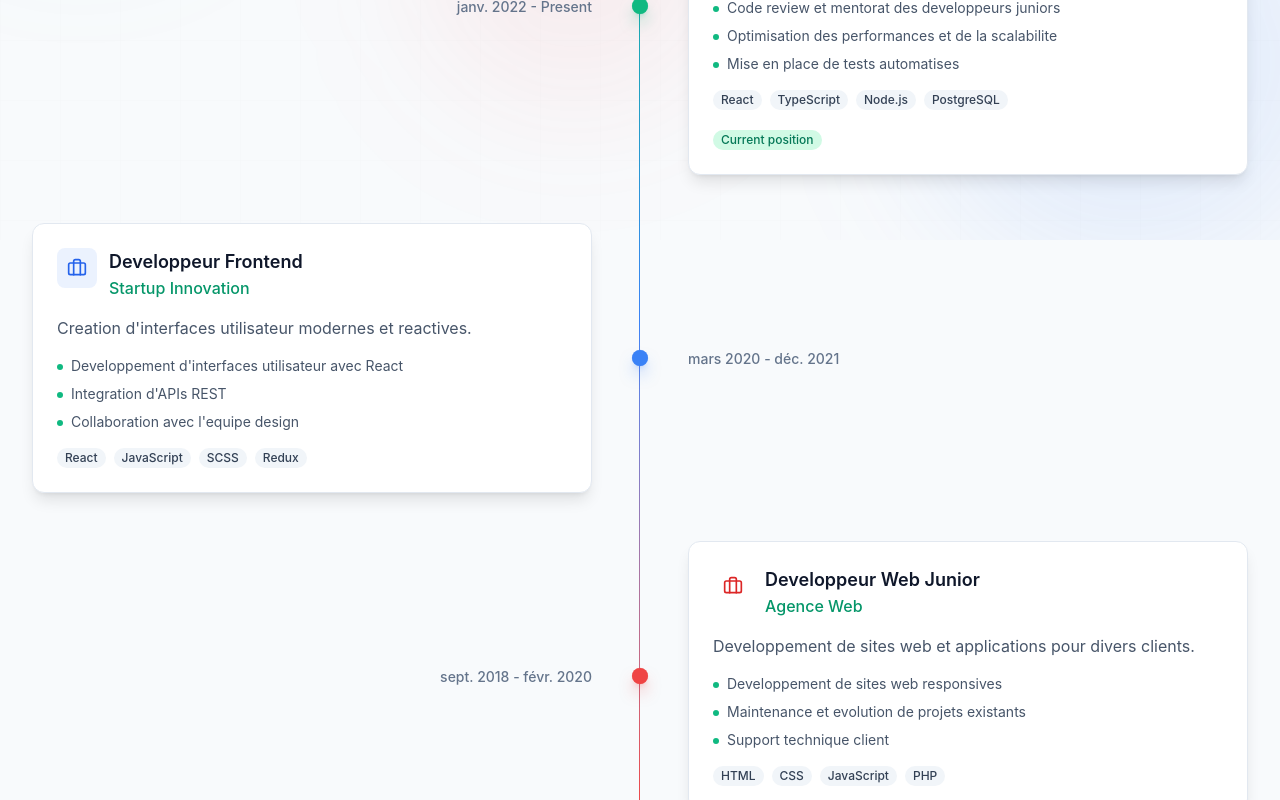
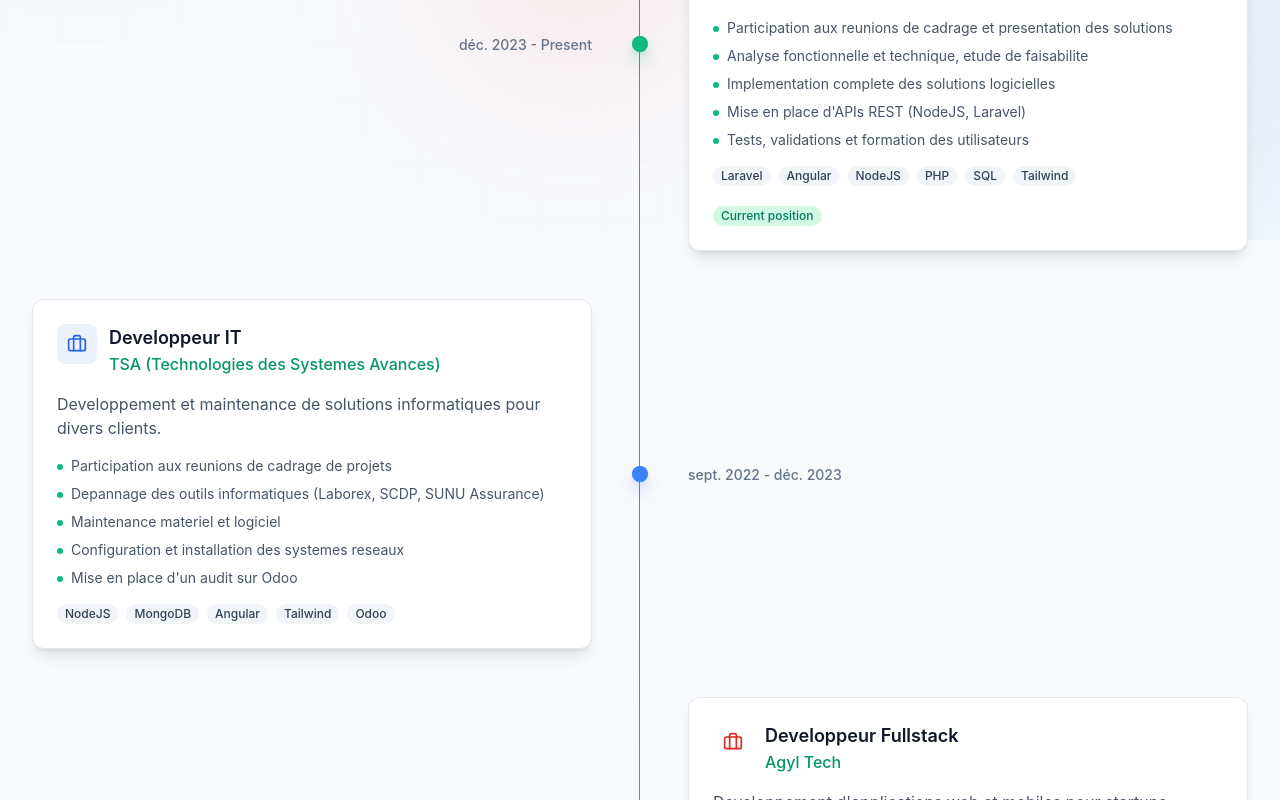
Before and after one commit to sikamloic/sikam-loic, a React (Vite) app: page /experience in a window 1280 px wide. Shown: the part 560-1360 px from the top of the page. Built offline with nearby package versions, Linux system fonts and the light colour scheme.

Commit message:
feat: update portfolio with real data (Loic Sikam) + add i18n support (FR/EN)

```diff
--- a/src/constants/personal.ts
+++ b/src/constants/personal.ts
@@ -1,23 +1,22 @@
 import type { PersonalInfo } from '../types';
 
 export const PERSONAL_INFO: PersonalInfo = {
-  firstName: 'Prenom',
-  lastName: 'Nom',
+  firstName: 'Loic',
+  lastName: 'Sikam',
   title: 'Developpeur Full Stack',
-  tagline: 'Je cree des applications web modernes et performantes',
-  bio: `Developpeur passionne avec plusieurs annees d'experience dans la creation
-d'applications web. Specialise dans les technologies modernes comme React,
-TypeScript et Node.js. Toujours a la recherche de nouveaux defis et
-d'opportunites d'apprentissage.`,
-  email: 'contact@example.com',
-  phone: '+33 6 00 00 00 00',
-  location: 'Paris, France',
+  tagline: 'Je cree des applications web et mobiles modernes et performantes',
+  bio: `Plus de 3 annees d'experience dans le developpement de solutions logicielles
+(applications web, mobiles et APIs REST). Creatif, organise et autonome, je maitrise
+les concepts orientes objet et l'architecture MVC. Passionne par les nouvelles
+technologies et l'IA, je m'adapte rapidement et travaille efficacement en equipe.`,
+  email: 'loicsikam272@gmail.com',
+  phone: '+237 683 264 491',
+  location: 'Cameroun',
   avatarUrl: '/avatar.jpg',
   resumeUrl: '/cv.pdf',
   availability: true,
   socialLinks: [
-    { platform: 'GitHub', url: 'https://github.com/', icon: 'github' },
-    { platform: 'LinkedIn', url: 'https://linkedin.com/in/', icon: 'linkedin' },
-    { platform: 'Twitter', url: 'https://twitter.com/', icon: 'twitter' },
+    { platform: 'GitHub', url: 'https://github.com/loicsikam', icon: 'github' },
+    { platform: 'LinkedIn', url: 'https://linkedin.com/in/loicsikam', icon: 'linkedin' },
   ],
 };
--- a/src/pages/Education.tsx
+++ b/src/pages/Education.tsx
@@ -5,52 +5,39 @@ import type { Education, Certification } from '../types';
 const EDUCATION_DATA: Education[] = [
   {
     id: '1',
-    institution: 'Universite de Paris',
-    degree: 'Master',
-    field: 'Informatique - Specialite Genie Logiciel',
-    description: 'Formation approfondie en conception et developpement de logiciels.',
-    location: 'Paris, France',
-    startDate: '2016-09',
-    endDate: '2018-06',
+    institution: 'Institut Universitaire de la Cote',
+    degree: 'Licence (en cours)',
+    field: 'Systeme d\'Information - Option Genie Logiciel',
+    description: 'Formation en conception et developpement de solutions logicielles.',
+    location: 'Cameroun',
+    startDate: '2021-09',
+    current: true,
+  },
+  {
+    id: '2',
+    institution: 'Institut Universitaire de la Cote',
+    degree: 'Brevet de Technicien Superieur (BTS)',
+    field: 'Informatique de Gestion',
+    description: 'Formation technique en informatique et gestion de projets.',
+    location: 'Cameroun',
+    startDate: '2019-09',
+    endDate: '2021-06',
     current: false,
   },
   {
-    id: '2',
-    institution: 'Universite de Lyon',
-    degree: 'Licence',
-    field: 'Informatique',
-    description: 'Fondamentaux de l\'informatique et de la programmation.',
-    location: 'Lyon, France',
-    startDate: '2013-09',
-    endDate: '2016-06',
+    id: '3',
+    institution: 'Lycee',
+    degree: 'Baccalaureat Serie C',
+    field: 'Sciences',
+    description: 'Baccalaureat scientifique.',
+    location: 'Cameroun',
+    startDate: '2018-09',
+    endDate: '2019-06',
     current: false,
   },
 ];
 
-const CERTIFICATIONS_DATA: Certification[] = [
-  {
-    id: '1',
-    name: 'AWS Certified Developer - Associate',
-    issuer: 'Amazon Web Services',
-    issueDate: '2023-06',
-    expiryDate: '2026-06',
-    credentialUrl: 'https://aws.amazon.com/certification/',
-  },
-  {
-    id: '2',
-    name: 'Professional Scrum Master I',
-    issuer: 'Scrum.org',
-    issueDate: '2022-03',
-    credentialUrl: 'https://scrum.org/',
-  },
-  {
-    id: '3',
-    name: 'Meta Front-End Developer',
-    issuer: 'Meta (Coursera)',
-    issueDate: '2021-11',
-    credentialUrl: 'https://coursera.org/',
-  },
-];
+const CERTIFICATIONS_DATA: Certification[] = [];
 
 function formatDate(dateString: string): string {
   const date = new Date(dateString);
@@ -82,7 +69,7 @@ function EducationCard({ education }: { education: Education }) {
               </span>
               <span className="flex items-center gap-1">
                 <Calendar className="w-4 h-4" />
-                {formatDate(education.startDate)} - {formatDate(education.endDate!)}
+                {formatDate(education.startDate)} - {education.current ? 'Present' : formatDate(education.endDate!)}
               </span>
             </div>
 
--- a/src/pages/Experience.tsx
+++ b/src/pages/Experience.tsx
@@ -8,52 +8,75 @@ import type { Experience as ExperienceType } from '../types';
 const EXPERIENCES_DATA: ExperienceType[] = [
   {
     id: '1',
-    company: 'Entreprise Tech',
-    position: 'Developpeur Full Stack Senior',
-    description: 'Developpement et maintenance d\'applications web complexes.',
+    company: 'ZEN-AFRICA',
+    position: 'Developpeur IT',
+    description: 'Developpement de solutions logicielles pour des clients majeurs (SABC, ENEO, MTN Cameroun, BVMAC, Port Autonome de Douala).',
     responsibilities: [
-      'Conception et developpement de nouvelles fonctionnalites',
-      'Code review et mentorat des developpeurs juniors',
-      'Optimisation des performances et de la scalabilite',
-      'Mise en place de tests automatises',
+      'Participation aux reunions de cadrage et presentation des solutions',
+      'Analyse fonctionnelle et technique, etude de faisabilite',
+      'Implementation complete des solutions logicielles',
+      'Mise en place d\'APIs REST (NodeJS, Laravel)',
+      'Tests, validations et formation des utilisateurs',
     ],
-    technologies: ['React', 'TypeScript', 'Node.js', 'PostgreSQL'],
-    location: 'Paris, France',
-    startDate: '2022-01',
+    technologies: ['Laravel', 'Angular', 'NodeJS', 'PHP', 'SQL', 'Tailwind'],
+    location: 'Cameroun',
+    startDate: '2023-12',
     current: true,
-    companyUrl: 'https://example.com',
   },
   {
     id: '2',
-    company: 'Startup Innovation',
-    position: 'Developpeur Frontend',
-    description: 'Creation d\'interfaces utilisateur modernes et reactives.',
+    company: 'TSA (Technologies des Systemes Avances)',
+    position: 'Developpeur IT',
+    description: 'Developpement et maintenance de solutions informatiques pour divers clients.',
     responsibilities: [
-      'Developpement d\'interfaces utilisateur avec React',
-      'Integration d\'APIs REST',
-      'Collaboration avec l\'equipe design',
+      'Participation aux reunions de cadrage de projets',
+      'Depannage des outils informatiques (Laborex, SCDP, SUNU Assurance)',
+      'Maintenance materiel et logiciel',
+      'Configuration et installation des systemes reseaux',
+      'Mise en place d\'un audit sur Odoo',
     ],
-    technologies: ['React', 'JavaScript', 'SCSS', 'Redux'],
-    location: 'Lyon, France',
-    startDate: '2020-03',
-    endDate: '2021-12',
+    technologies: ['NodeJS', 'MongoDB', 'Angular', 'Tailwind', 'Odoo'],
+    location: 'Cameroun',
+    startDate: '2022-09',
+    endDate: '2023-12',
     current: false,
   },
   {
     id: '3',
-    company: 'Agence Web',
-    position: 'Developpeur Web Junior',
-    description: 'Developpement de sites web et applications pour divers clients.',
+    company: 'Agyl Tech',
+    position: 'Developpeur Fullstack',
+    description: 'Developpement d\'applications web et mobiles pour startups.',
     responsibilities: [
-      'Developpement de sites web responsives',
-      'Maintenance et evolution de projets existants',
-      'Support technique client',
+      'Analyse fonctionnelle et technique',
+      'Implementation complete des solutions logicielles',
+      'Modelisation avec UML',
+      'Integration web et mobile (Angular, React Native)',
+      'Tests et validations',
     ],
-    technologies: ['HTML', 'CSS', 'JavaScript', 'PHP'],
-    location: 'Marseille, France',
-    startDate: '2018-09',
-    endDate: '2020-02',
+    technologies: ['Angular', 'React Native', 'NodeJS', 'MongoDB', 'Tailwind'],
+    location: 'Cameroun',
+    startDate: '2021-09',
+    endDate: '2022-01',
     current: false,
+  },
+  {
+    id: '4',
+    company: 'Freelance',
+    position: 'Developpeur Full Stack',
+    description: 'Developpement d\'une application de transport de colis (coliturage.com).',
+    responsibilities: [
+      'Analyse fonctionnelle et technique',
+      'Modelisation UML (cas d\'utilisation, sequences, classes)',
+      'Implementation de l\'authentification et gestion des trajets',
+      'Module de notification par mail',
+      'Ecriture des tests unitaires et deploiement',
+    ],
+    technologies: ['Laravel', 'VueJS 3', 'SQL', 'Tailwind'],
+    location: 'France (Remote)',
+    startDate: '2024-01',
+    endDate: '2024-06',
+    current: false,
+    companyUrl: 'https://coliturage.com',
   },
 ];
 
--- a/src/pages/Projects.tsx
+++ b/src/pages/Projects.tsx
@@ -7,43 +7,81 @@ import { cn } from '../utils';
 const PROJECTS_DATA: Project[] = [
   {
     id: '1',
-    title: 'Application E-commerce',
-    description: 'Plateforme e-commerce complete avec panier, paiement et gestion des commandes.',
-    technologies: ['React', 'Node.js', 'PostgreSQL', 'Stripe'],
+    title: 'Coliturage',
+    description: 'Application de transport de colis par des particuliers en France. Gestion des trajets, authentification, notifications par mail.',
+    technologies: ['Laravel', 'VueJS 3', 'SQL', 'Tailwind'],
     featured: true,
     category: 'web',
     startDate: '2024-01',
-    demoUrl: 'https://example.com',
-    repoUrl: 'https://github.com',
+    endDate: '2024-06',
+    demoUrl: 'https://coliturage.com',
   },
   {
     id: '2',
-    title: 'API REST',
-    description: 'API RESTful avec authentification JWT et documentation Swagger.',
-    technologies: ['Node.js', 'Express', 'MongoDB', 'JWT'],
+    title: 'Finance IQ',
+    description: 'Application de gestion de salaire et budget personnel avec suivi des depenses journalieres.',
+    technologies: ['React', 'TypeScript', 'IndexedDB', 'Tailwind'],
     featured: true,
-    category: 'api',
-    startDate: '2023-06',
-    repoUrl: 'https://github.com',
+    category: 'web',
+    startDate: '2024-01',
+    demoUrl: 'https://finance-iq-beige.vercel.app/',
   },
   {
     id: '3',
-    title: 'Dashboard Analytics',
-    description: 'Tableau de bord interactif avec visualisation de donnees en temps reel.',
-    technologies: ['React', 'TypeScript', 'D3.js', 'TailwindCSS'],
-    featured: false,
+    title: 'Portail Client ENEO',
+    description: 'Portail client pour faciliter l\'acces aux services d\'Eneo Cameroun. Module Demande de Branchement.',
+    technologies: ['Laravel', 'Angular', 'SQL', 'Tailwind'],
+    featured: true,
     category: 'web',
-    startDate: '2023-09',
-    demoUrl: 'https://example.com',
+    startDate: '2024-01',
+    demoUrl: 'https://my.eneo.cm',
   },
   {
     id: '4',
-    title: 'Application Mobile',
-    description: 'Application mobile cross-platform pour la gestion de taches.',
-    technologies: ['React Native', 'TypeScript', 'Firebase'],
+    title: 'MutzigStar',
+    description: 'Concours de musique avec notation des jurys, traitement des videos de candidatures et gestion par QR code.',
+    technologies: ['PHP', 'SQL', 'JavaScript', 'JQuery', 'Tailwind'],
+    featured: false,
+    category: 'web',
+    startDate: '2024-01',
+  },
+  {
+    id: '5',
+    title: 'Miss Ayoba / Miss Ngondo',
+    description: 'Plateforme de vote et notation pour concours de beaute avec module jury sur tablette.',
+    technologies: ['NodeJS', 'SQL', 'JavaScript', 'Tailwind'],
+    featured: false,
+    category: 'web',
+    startDate: '2024-01',
+  },
+  {
+    id: '6',
+    title: 'Live Quizz Heineken',
+    description: 'Plateforme de fidelisation des consommateurs avec jeux de quizz interactifs.',
+    technologies: ['PHP', 'SQL', 'JavaScript', 'JQuery', 'Tailwind'],
+    featured: false,
+    category: 'web',
+    startDate: '2024-01',
+  },
+  {
+    id: '7',
+    title: 'Jeu de Quizz MTN',
+    description: 'Fidelisation des abonnes MTN lors de differentes campagnes (smart.mtn.cm).',
+    technologies: ['Laravel', 'Angular', 'SQL', 'Tailwind'],
+    featured: false,
+    category: 'web',
+    startDate: '2024-01',
+    demoUrl: 'https://smart.mtn.cm',
+  },
+  {
+    id: '8',
+    title: 'Bigoodee',
+    description: 'Plateforme pour le soin et l\'entretien des cheveux avec application web et mobile.',
+    technologies: ['NodeJS', 'MongoDB', 'Angular', 'React Native', 'Tailwind'],
     featured: false,
     category: 'mobile',
-    startDate: '2023-03',
+    startDate: '2021-09',
+    demoUrl: 'https://bigoodee.fr',
   },
 ];
 
--- a/src/pages/Skills.tsx
+++ b/src/pages/Skills.tsx
@@ -5,18 +5,27 @@ import { ScrollReveal } from '../components/effects';
 import type { Skill, SkillCategory } from '../types';
 
 const SKILLS_DATA: Skill[] = [
-  { id: '1', name: 'React', category: 'frontend', level: 90 },
-  { id: '2', name: 'TypeScript', category: 'languages', level: 85 },
-  { id: '3', name: 'JavaScript', category: 'languages', level: 90 },
-  { id: '4', name: 'HTML/CSS', category: 'frontend', level: 95 },
+  { id: '1', name: 'Angular', category: 'frontend', level: 90 },
+  { id: '2', name: 'React / React Native', category: 'frontend', level: 85 },
+  { id: '3', name: 'VueJS', category: 'frontend', level: 80 },
+  { id: '4', name: 'HTML5/CSS3', category: 'frontend', level: 95 },
   { id: '5', name: 'TailwindCSS', category: 'frontend', level: 90 },
-  { id: '6', name: 'Node.js', category: 'backend', level: 80 },
-  { id: '7', name: 'Express', category: 'backend', level: 75 },
-  { id: '8', name: 'PostgreSQL', category: 'database', level: 70 },
-  { id: '9', name: 'MongoDB', category: 'database', level: 75 },
-  { id: '10', name: 'Git', category: 'tools', level: 85 },
-  { id: '11', name: 'Docker', category: 'devops', level: 65 },
-  { id: '12', name: 'CI/CD', category: 'devops', level: 60 },
+  { id: '6', name: 'Bootstrap', category: 'frontend', level: 85 },
+  { id: '7', name: 'TypeScript', category: 'languages', level: 85 },
+  { id: '8', name: 'JavaScript', category: 'languages', level: 90 },
+  { id: '9', name: 'PHP', category: 'languages', level: 85 },
+  { id: '10', name: 'C#', category: 'languages', level: 70 },
+  { id: '11', name: 'SQL', category: 'languages', level: 85 },
+  { id: '12', name: 'NodeJS', category: 'backend', level: 85 },
+  { id: '13', name: 'Laravel', category: 'backend', level: 90 },
+  { id: '14', name: 'NestJS', category: 'backend', level: 75 },
+  { id: '15', name: 'Spring Boot', category: 'backend', level: 65 },
+  { id: '16', name: 'MySQL', category: 'database', level: 85 },
+  { id: '17', name: 'PostgreSQL', category: 'database', level: 80 },
+  { id: '18', name: 'MongoDB', category: 'database', level: 80 },
+  { id: '19', name: 'Git / GitHub / GitLab', category: 'tools', level: 90 },
+  { id: '20', name: 'Figma', category: 'tools', level: 80 },
+  { id: '21', name: 'Jira / Trello', category: 'tools', level: 85 },
 ];
 
 
@@ -151,17 +160,14 @@ export function Skills() {
           <div className="flex flex-wrap justify-center gap-3">
             {[
               'REST API',
-              'GraphQL',
-              'Webpack',
-              'Vite',
-              'Jest',
-              'Testing Library',
-              'Figma',
-              'Agile/Scrum',
-              'Linux',
-              'AWS',
-              'Vercel',
-              'Netlify',
+              'WebSocket',
+              'UML',
+              'Merise',
+              'Scrum',
+              'Ionic',
+              'JQuery',
+              'Odoo',
+              'IA Tools',
             ].map((skill, index) => (
               <motion.div
                 key={skill}
```
Also changed, not shown: 1 other file (tests, documents, lock files or other folders).
